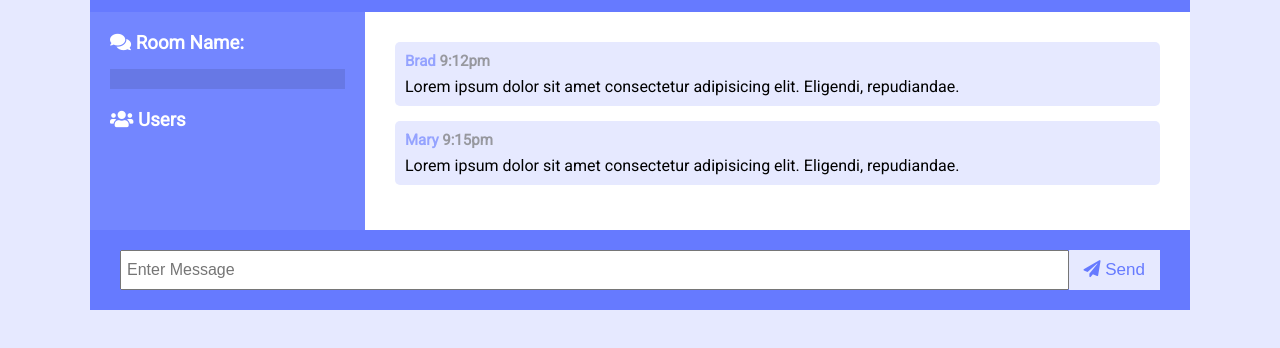
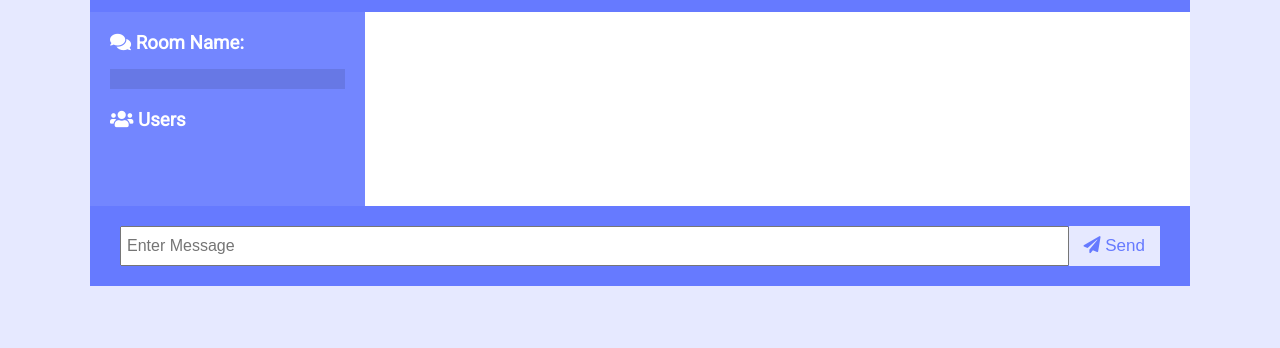
Before and after one commit to J1I2B345/chatRooms, a website: page public/chat.html in a window 1280 px wide. Shown: the part 86-434 px from the top of the page. Drawn offline with nearby package versions, Linux system fonts and the light colour scheme; no server answers.

```diff
--- a/public/chat.html
+++ b/public/chat.html
@@ -20,22 +20,7 @@
           <h3><i class="fas fa-users"></i> Users</h3>
           <ul id="users"></ul>
         </div>
-        <div class="chat-messages">
-  					<div class="message">
-  						<p class="meta">Brad <span>9:12pm</span></p>
-  						<p class="text">
-  							Lorem ipsum dolor sit amet consectetur adipisicing elit. Eligendi,
-  							repudiandae.
-  						</p>
-  					</div>
-  					<div class="message">
-  						<p class="meta">Mary <span>9:15pm</span></p>
-  						<p class="text">
-  							Lorem ipsum dolor sit amet consectetur adipisicing elit. Eligendi,
-  							repudiandae.
-  						</p>
-  					</div>
-        </div>
+        <div class="chat-messages"></div>
       </main>
       <div class="chat-form-container">
         <form id="chat-form">
```
Also changed, not shown: public/index.html (+1 -0 lines).
